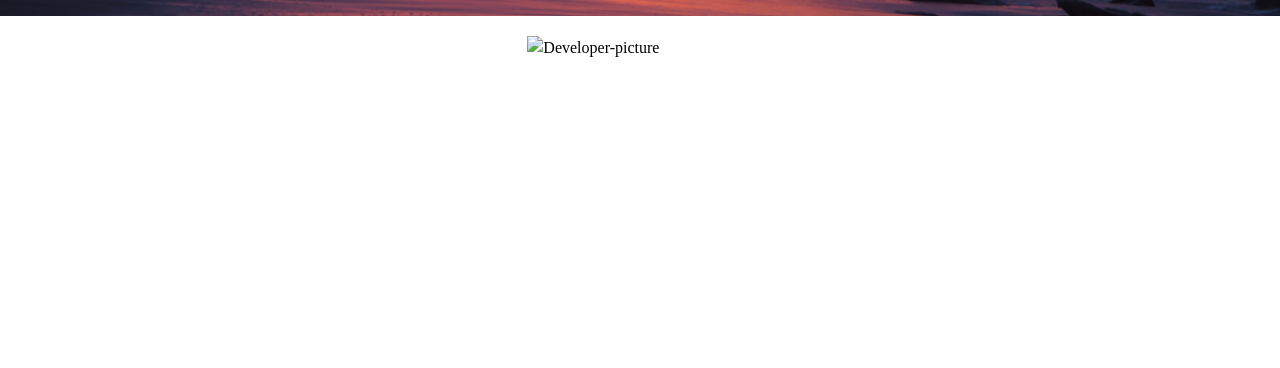
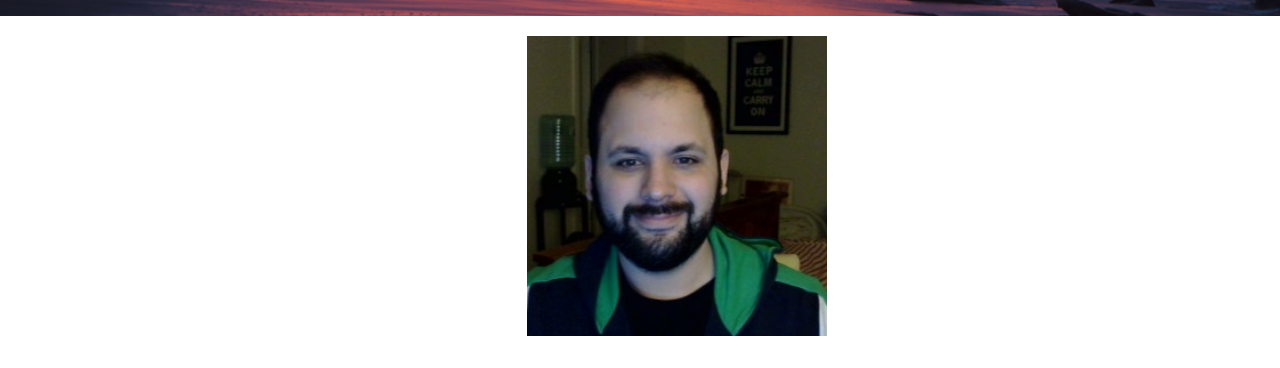
Before and after one commit to lag2993/Module-2-Challenge, a plain HTML site: page index.html in a window 1280 px wide. Shown: the part 301-669 px from the top of the page. Drawn offline with Linux system fonts and the light colour scheme.

Commit message:
Update index.html

```diff
--- a/index.html
+++ b/index.html
@@ -28,7 +28,7 @@
     </section>
     <main class="main-page">
 <!-- Bio -->
-    <img class="Profile-pic" src="Images/profile.jpg" alt="Developer-picture">
+    <img class="Profile-pic" src="assets/Images/profile.jpg" alt="Developer-picture">
     <section class="Bio" id="About">
         <h2>About Me</h2>
         <!-- Write Resume Description/Alter from resume -->
```
